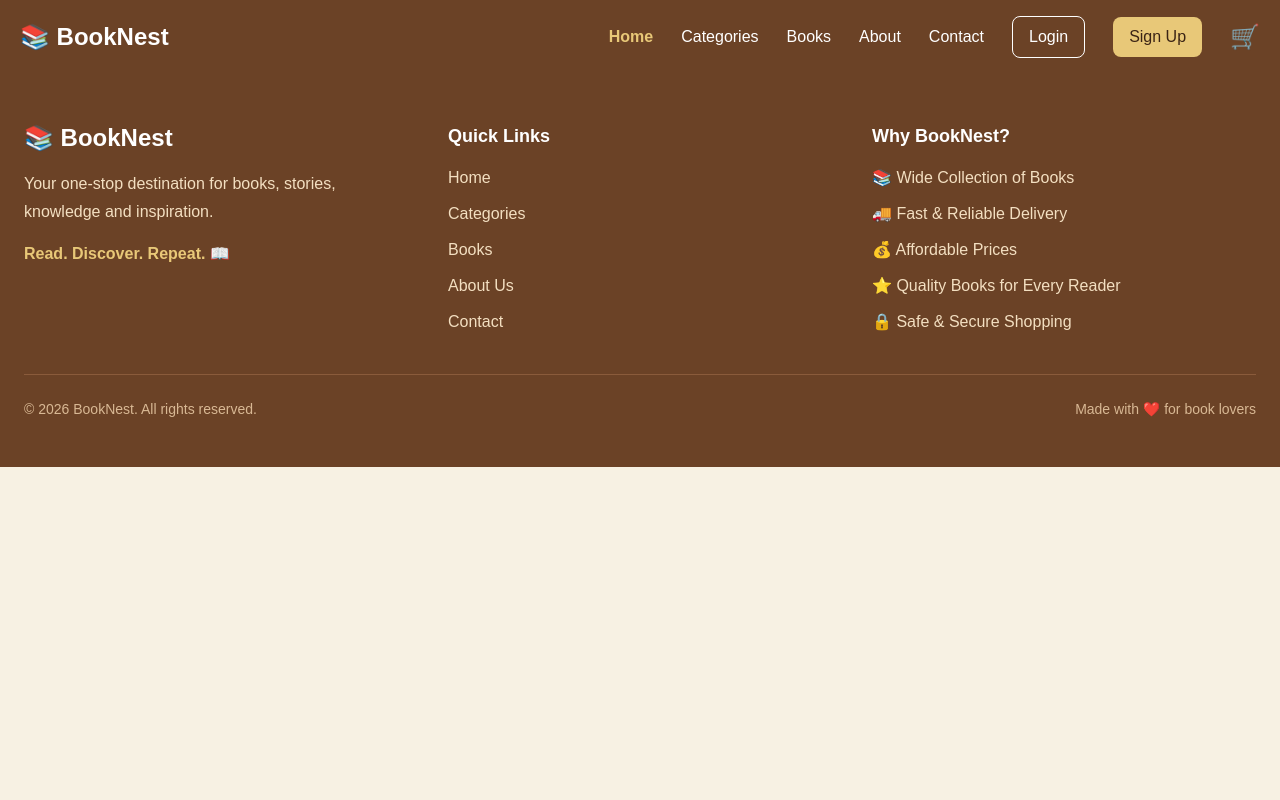
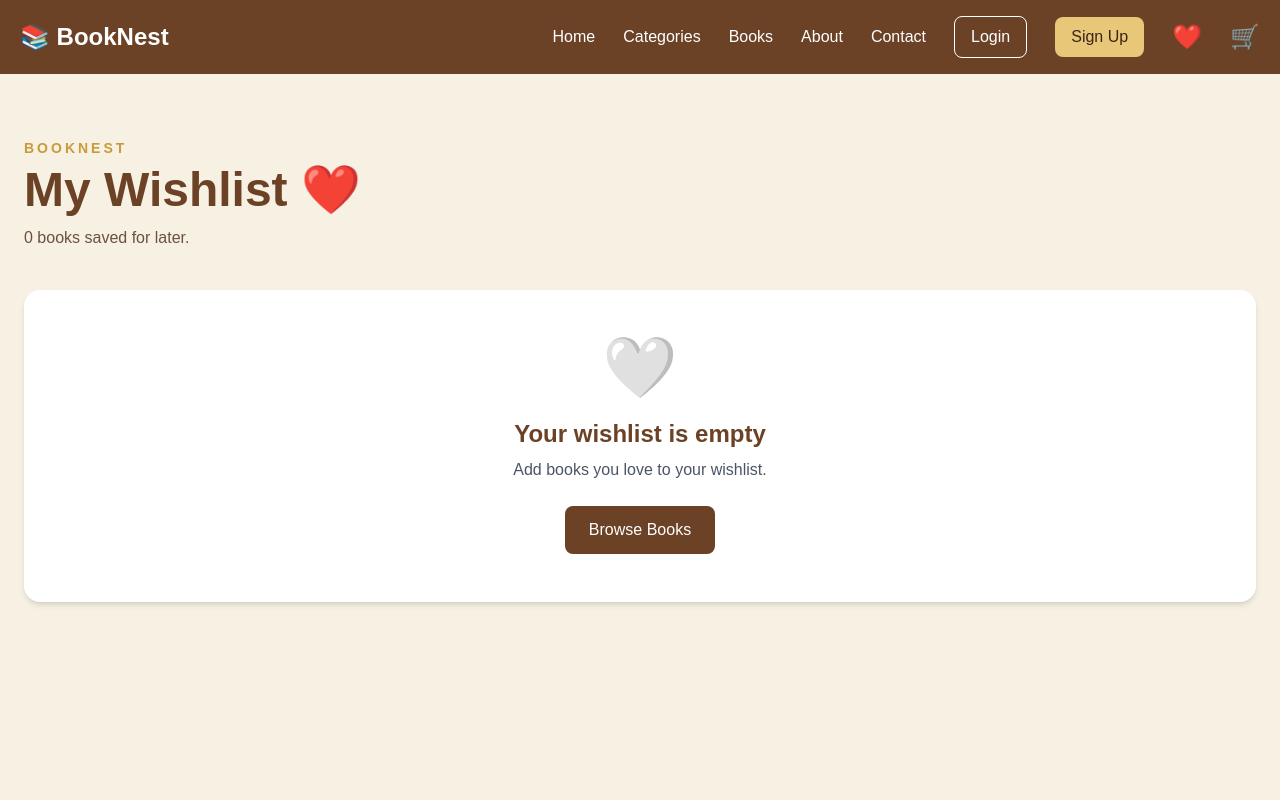
Before and after one commit to Harshita-lalchandani16/BookNest, a React (Vite) app: page /wishlist in a window 1280 px wide. Shown: the top 800 px of the page. Built offline with nearby package versions, Linux system fonts and the light colour scheme.

Commit message:
Wishlist Context added

```diff
--- a/src/App.jsx
+++ b/src/App.jsx
@@ -12,6 +12,7 @@ import ScrollToTop from "./components/ScrollToTop"
 import CategoryPage from "./pages/CategoryPage"
 import BookDetails from "./pages/BookDetails"
 import CartPage from "./pages/CartPage"
+import WishlistPage from "./pages/WishlistPage"
 
 function Home() {
   return (
@@ -42,6 +43,8 @@ function App() {
 
         <Route path="/cart" element={<CartPage />} />
 
+        <Route path="/wishlist" element={<WishlistPage />} />
+
       </Routes>
 
       <Footer />
--- a/src/components/Navbar.jsx
+++ b/src/components/Navbar.jsx
@@ -4,6 +4,7 @@ import {
   useNavigate,
   Link,
 } from "react-router-dom"
+
 import { useCart } from "../context/CartContext"
 
 function Navbar() {
@@ -17,7 +18,7 @@ function Navbar() {
   // CART COUNT
   // =========================
 
-const { cartCount } = useCart()
+  const { cartCount } = useCart()
 
   // =========================
   // ACTIVE SECTION
@@ -38,6 +39,12 @@ const { cartCount } = useCart()
 
     // Cart page
     if (location.pathname === "/cart") {
+      setActiveSection("")
+      return
+    }
+
+    // Wishlist page
+    if (location.pathname === "/wishlist") {
       setActiveSection("")
       return
     }
@@ -157,6 +164,26 @@ const { cartCount } = useCart()
   }
 
   // =========================
+  // WISHLIST BUTTON
+  // =========================
+
+  const WishlistButton = ({ mobile = false }) => {
+    return (
+      <Link
+        to="/wishlist"
+        onClick={() => setMenu(false)}
+        className={`relative ${
+          mobile
+            ? "text-2xl text-[#E8C878]"
+            : "text-2xl text-[#E8C878] hover:text-[#F3D38A] transition"
+        }`}
+      >
+        ❤️
+      </Link>
+    )
+  }
+
+  // =========================
   // CART BUTTON
   // =========================
 
@@ -204,7 +231,9 @@ const { cartCount } = useCart()
 
       <div className="max-w-7xl mx-auto flex items-center justify-between">
 
-        {/* ================= LOGO ================= */}
+        {/* =========================
+            LOGO
+        ========================= */}
 
         <button
           onClick={goHome}
@@ -214,7 +243,9 @@ const { cartCount } = useCart()
         </button>
 
 
-        {/* ================= DESKTOP ================= */}
+        {/* =========================
+            DESKTOP
+        ========================= */}
 
         <div className="hidden md:flex items-center gap-7">
 
@@ -308,6 +339,11 @@ const { cartCount } = useCart()
           </button>
 
 
+          {/* WISHLIST */}
+
+          <WishlistButton />
+
+
           {/* CART */}
 
           <CartButton />
@@ -315,11 +351,23 @@ const { cartCount } = useCart()
         </div>
 
 
-        {/* ================= MOBILE ================= */}
+        {/* =========================
+            MOBILE
+        ========================= */}
 
         <div className="md:hidden flex items-center gap-4">
 
+          {/* WISHLIST */}
+
+          <WishlistButton mobile />
+
+
+          {/* CART */}
+
           <CartButton mobile />
+
+
+          {/* MENU */}
 
           <button
             onClick={() => setMenu(!menu)}
@@ -333,7 +381,9 @@ const { cartCount } = useCart()
       </div>
 
 
-      {/* ================= MOBILE MENU ================= */}
+      {/* =========================
+          MOBILE MENU
+      ========================= */}
 
       {menu && (
         <div className="md:hidden mt-4 border-t border-[#8A5B3B] pt-4">
--- /dev/null
+++ b/src/context/WishlistContext.jsx
@@ -0,0 +1,107 @@
+import {
+  createContext,
+  useContext,
+  useEffect,
+  useState,
+} from "react"
+
+const WishlistContext = createContext()
+
+export function WishlistProvider({ children }) {
+  const [wishlist, setWishlist] = useState(() => {
+    const savedWishlist =
+      localStorage.getItem("wishlist")
+
+    return savedWishlist
+      ? JSON.parse(savedWishlist)
+      : []
+  })
+
+  // =========================
+  // SAVE WISHLIST
+  // =========================
+
+  useEffect(() => {
+    localStorage.setItem(
+      "wishlist",
+      JSON.stringify(wishlist)
+    )
+  }, [wishlist])
+
+  // =========================
+  // ADD TO WISHLIST
+  // =========================
+
+  const addToWishlist = (book) => {
+    setWishlist((currentWishlist) => {
+      const alreadyExists = currentWishlist.some(
+        (item) => item.id === book.id
+      )
+
+      if (alreadyExists) {
+        return currentWishlist
+      }
+
+      return [...currentWishlist, book]
+    })
+  }
+
+  // =========================
+  // REMOVE FROM WISHLIST
+  // =========================
+
+  const removeFromWishlist = (bookId) => {
+    setWishlist((currentWishlist) =>
+      currentWishlist.filter(
+        (item) => item.id !== bookId
+      )
+    )
+  }
+
+  // =========================
+  // CHECK WISHLIST
+  // =========================
+
+  const isInWishlist = (bookId) => {
+    return wishlist.some(
+      (item) => item.id === bookId
+    )
+  }
+
+  // =========================
+  // CLEAR WISHLIST
+  // =========================
+
+  const clearWishlist = () => {
+    setWishlist([])
+  }
+
+  // =========================
+  // WISHLIST COUNT
+  // =========================
+
+  const wishlistCount = wishlist.length
+
+  return (
+    <WishlistContext.Provider
+      value={{
+        wishlist,
+        wishlistCount,
+        addToWishlist,
+        removeFromWishlist,
+        isInWishlist,
+        clearWishlist,
+      }}
+    >
+      {children}
+    </WishlistContext.Provider>
+  )
+}
+
+// =========================
+// CUSTOM HOOK
+// =========================
+
+export function useWishlist() {
+  return useContext(WishlistContext)
+}
--- a/src/main.jsx
+++ b/src/main.jsx
@@ -4,12 +4,15 @@ import "./index.css"
 import App from "./App.jsx"
 import { CartProvider } from "./context/CartContext"
 import { BookProvider } from "./context/BookContext.jsx"
+import { WishlistProvider } from "./context/WishlistContext.jsx"
 
 createRoot(document.getElementById("root")).render(
   <StrictMode>
     <BookProvider>
       <CartProvider>
-        <App />
+        <WishlistProvider>
+          <App />
+        </WishlistProvider>
       </CartProvider>
     </BookProvider>
   </StrictMode>
--- a/src/pages/BookDetails.jsx
+++ b/src/pages/BookDetails.jsx
@@ -2,6 +2,7 @@ import { useParams } from "react-router-dom"
 import { useState } from "react"
 import books from "../data/book"
 import { useCart } from "../context/CartContext"
+import { useWishlist } from "../context/WishlistContext"
 
 function BookDetails() {
   const { id } = useParams()
@@ -10,8 +11,14 @@ function BookDetails() {
 
   const { cart, addToCart } = useCart()
 
+    const { wishlist, addToWishlist, removeFromWishlist } = useWishlist()
+
   const book = books.find(
     (item) => item.id === Number(id)
+  )
+
+  const isWishlisted = wishlist.some(
+  (item) => item.id === book.id
 )
 
   // =========================
@@ -38,6 +45,13 @@ function BookDetails() {
     }
   }
 
+  const handleWishlist = () => {
+  if (isWishlisted) {
+    removeFromWishlist(book.id)
+  } else {
+    addToWishlist(book)
+  }
+}
   // =========================
   // BOOK NOT FOUND
   // =========================
@@ -126,7 +140,9 @@ function BookDetails() {
 
             {/* BUTTONS */}
 
-            <div className="flex gap-4">
+            <div className="flex flex-wrap gap-4">
+
+  {/* ADD TO CART */}
 
   <button
     type="button"
@@ -144,6 +160,33 @@ function BookDetails() {
   >
     Add to Cart
   </button>
+
+
+  {/* WISHLIST */}
+
+  <button
+    type="button"
+    onClick={handleWishlist}
+    className="
+      border-2
+      border-[#6b4226]
+      text-[#6b4226]
+      px-6
+      py-3
+      rounded-lg
+      font-semibold
+      hover:bg-[#6b4226]
+      hover:text-white
+      transition
+    "
+  >
+    {isWishlisted
+      ? "❤️ Remove from Wishlist"
+      : "♡ Add to Wishlist"}
+  </button>
+
+
+  {/* BUY NOW */}
 
   <button
     type="button"
--- /dev/null
+++ b/src/pages/WishlistPage.jsx
@@ -0,0 +1,195 @@
+import { Link } from "react-router-dom"
+import { useWishlist } from "../context/WishlistContext"
+
+function WishlistPage() {
+  const {
+    wishlist,
+    wishlistCount,
+    removeFromWishlist,
+    clearWishlist,
+  } = useWishlist()
+
+  return (
+    <main className="min-h-screen bg-[#F7F1E3] px-6 py-16">
+
+      <div className="max-w-7xl mx-auto">
+
+        {/* HEADER */}
+
+        <div className="mb-10">
+
+          <p className="text-[#C89B3C] uppercase tracking-[3px] text-sm font-semibold">
+            BookNest
+          </p>
+
+          <h1 className="text-4xl md:text-5xl font-bold text-[#6B4226] mt-2">
+            My Wishlist ❤️
+          </h1>
+
+          <p className="text-[#6B5140] mt-3">
+            {wishlistCount} book
+            {wishlistCount !== 1 ? "s" : ""} saved
+            for later.
+          </p>
+
+        </div>
+
+        {/* EMPTY */}
+
+        {wishlist.length === 0 ? (
+
+          <div className="bg-white rounded-2xl shadow-md p-12 text-center">
+
+            <p className="text-6xl mb-5">
+              🤍
+            </p>
+
+            <h2 className="text-2xl font-bold text-[#6B4226]">
+              Your wishlist is empty
+            </h2>
+
+            <p className="text-gray-600 mt-2">
+              Add books you love to your wishlist.
+            </p>
+
+            <Link
+              to="/"
+              className="
+                inline-block
+                mt-6
+                bg-[#6B4226]
+                text-white
+                px-6
+                py-3
+                rounded-lg
+                hover:bg-[#4F301D]
+                transition
+              "
+            >
+              Browse Books
+            </Link>
+
+          </div>
+
+        ) : (
+
+          <>
+
+            {/* CLEAR */}
+
+            <div className="flex justify-end mb-6">
+
+              <button
+                type="button"
+                onClick={clearWishlist}
+                className="
+                  border
+                  border-red-300
+                  text-red-600
+                  px-5
+                  py-2
+                  rounded-lg
+                  font-semibold
+                  hover:bg-red-50
+                  transition
+                "
+              >
+                Clear Wishlist
+              </button>
+
+            </div>
+
+            {/* GRID */}
+
+            <div className="grid sm:grid-cols-2 lg:grid-cols-4 gap-6">
+
+              {wishlist.map((book) => (
+
+                <div
+                  key={book.id}
+                  className="
+                    bg-white
+                    rounded-2xl
+                    overflow-hidden
+                    shadow-md
+                    hover:shadow-xl
+                    transition
+                  "
+                >
+
+                  <Link to={`/book/${book.id}`}>
+
+                    <div className="h-72 bg-[#EDE0CA] p-4 flex items-center justify-center">
+
+                      <img
+                        src={book.image}
+                        alt={book.title}
+                        className="h-full w-full object-contain"
+                      />
+
+                    </div>
+
+                  </Link>
+
+                  <div className="p-5">
+
+                    <h2 className="font-bold text-lg text-[#3D2B1F] line-clamp-1">
+                      {book.title}
+                    </h2>
+
+                    <p className="text-gray-600 mt-1">
+                      {book.author}
+                    </p>
+
+                    <div className="flex justify-between items-center mt-4">
+
+                      <span className="font-bold text-[#6B4226]">
+                        ₹{book.price}
+                      </span>
+
+                      <span className="text-[#C89B3C]">
+                        ⭐ {book.rating}
+                      </span>
+
+                    </div>
+
+                    <button
+                      type="button"
+                      onClick={() =>
+                        removeFromWishlist(book.id)
+                      }
+                      className="
+                        w-full
+                        mt-4
+                        border
+                        border-red-300
+                        text-red-600
+                        py-2
+                        rounded-lg
+                        font-semibold
+                        hover:bg-red-50
+                        transition
+                      "
+                    >
+                      Remove
+                    </button>
+
+                  </div>
+
+                </div>
+
+              ))}
+
+            </div>
+
+          </>
+
+        )}
+
+      </div>
+
+    </main>
+  )
+}
+
+export default WishlistPage
```
Also changed, not shown: src/components/BookCard.jsx (+56 -1 lines). Lines whose indentation alone changed are shown as unchanged.
